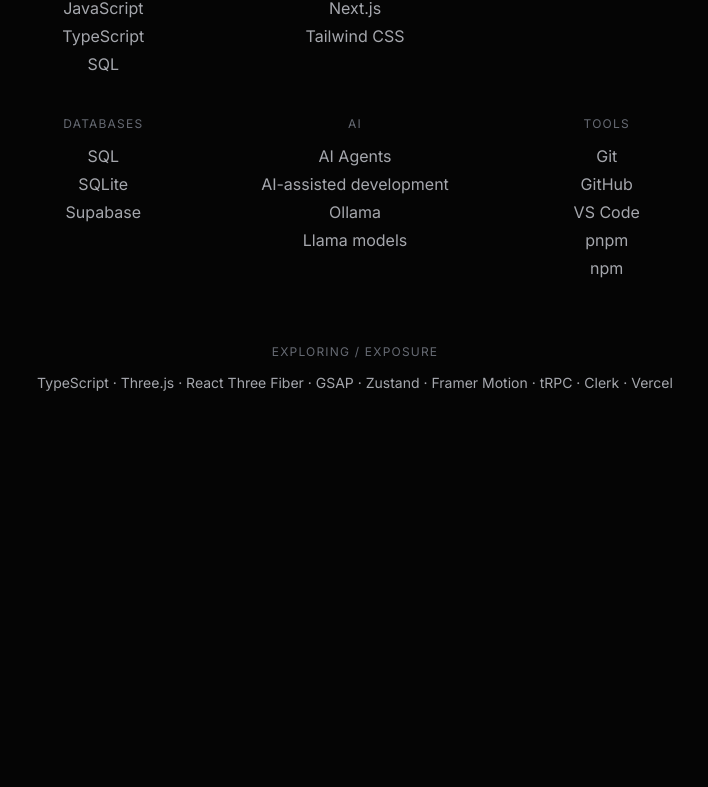
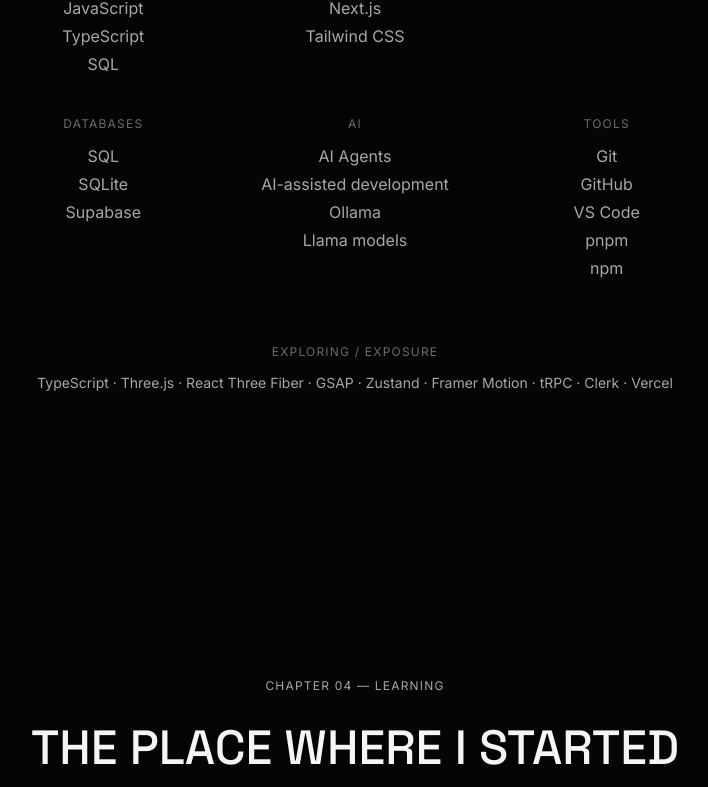
Before and after one commit to keneanand2007-sudo/port-jacky, a React (Vite) app: page / in a window 1280 px wide. Shown: the part 1996-2783 px from the top of the page, without its empty margins (285-993 px from the left). Before the commit the page ends 2487 px from the top, so only its background shows below. Built offline with nearby package versions, Linux system fonts and the light colour scheme.

Commit message:
feat: add education section with confirmed BCA details

```diff
--- a/src/App.jsx
+++ b/src/App.jsx
@@ -1,6 +1,7 @@
 import Hero from "./sections/Hero/Hero"
 import About from "./sections/About/About"
 import Skills from "./sections/Skills/Skills"
+import Education from "./sections/Education/Education"
 
 function App() {
   return (
@@ -8,6 +9,7 @@
       <Hero />
       <About />
       <Skills />
+      <Education />
     </main>
   )
 }
--- /dev/null
+++ b/src/data/education.js
@@ -0,0 +1,19 @@
+export const education = {
+  chapter: "CHAPTER 04",
+  eyebrow: "LEARNING",
+  statement: "THE PLACE WHERE I STARTED LEARNING.",
+  program: "Bachelor of Computer Applications (BCA)",
+  university: "Sant Gadge Baba Amravati University (SGBAU)",
+  status: "2nd Year — Semester III",
+  focusAreas: [
+    "Programming",
+    "Data Structures & Algorithms",
+    "Artificial Intelligence",
+    "Machine Learning",
+    "Software Engineering",
+    "Web Development",
+    "Databases / SQL",
+    "Operating Systems",
+    "Probability & Statistics",
+  ],
+}
--- /dev/null
+++ b/src/sections/Education/Education.jsx
@@ -0,0 +1,74 @@
+import { motion, useReducedMotion } from "framer-motion"
+import { education } from "../../data/education"
+
+function Education() {
+  const reduceMotion = useReducedMotion()
+
+  const fadeUp = {
+    hidden: { opacity: 0, y: reduceMotion ? 0 : 24 },
+    show: { opacity: 1, y: 0 },
+  }
+
+  return (
+    <section className="min-h-screen flex flex-col items-center justify-center text-center px-6 py-24">
+      <motion.p
+        variants={fadeUp}
+        initial="hidden"
+        whileInView="show"
+        viewport={{ once: true, amount: 0.5 }}
+        transition={{ duration: 0.6, ease: "easeOut" }}
+        className="font-body text-xs tracking-widest uppercase text-text-secondary"
+      >
+        {education.chapter} — {education.eyebrow}
+      </motion.p>
+
+      <motion.h2
+        variants={fadeUp}
+        initial="hidden"
+        whileInView="show"
+        viewport={{ once: true, amount: 0.5 }}
+        transition={{ duration: 0.8, ease: "easeOut", delay: 0.15 }}
+        className="font-display text-3xl md:text-5xl leading-tight text-text-primary mt-6 max-w-3xl"
+      >
+        {education.statement}
+      </motion.h2>
+
+      <motion.div
+        variants={fadeUp}
+        initial="hidden"
+        whileInView="show"
+        viewport={{ once: true, amount: 0.5 }}
+        transition={{ duration: 0.8, ease: "easeOut", delay: 0.3 }}
+        className="mt-12 max-w-xl border-l border-white/10 pl-6 text-left"
+      >
+        <p className="font-display text-xl md:text-2xl text-text-primary">
+          {education.program}
+        </p>
+        <p className="font-body text-base text-text-secondary mt-1">
+          {education.university}
+        </p>
+        <p className="font-body text-sm tracking-wide uppercase text-text-muted mt-2">
+          {education.status}
+        </p>
+      </motion.div>
+
+      <motion.div
+        variants={fadeUp}
+        initial="hidden"
+        whileInView="show"
+        viewport={{ once: true, amount: 0.5 }}
+        transition={{ duration: 0.6, ease: "easeOut", delay: 0.45 }}
+        className="mt-14 max-w-2xl"
+      >
+        <p className="font-body text-xs tracking-widest uppercase text-text-muted mb-3">
+          FOCUS AREAS
+        </p>
+        <p className="font-body text-sm text-text-secondary leading-relaxed">
+          {education.focusAreas.join(" · ")}
+        </p>
+      </motion.div>
+    </section>
+  )
+}
+
+export default Education
```
